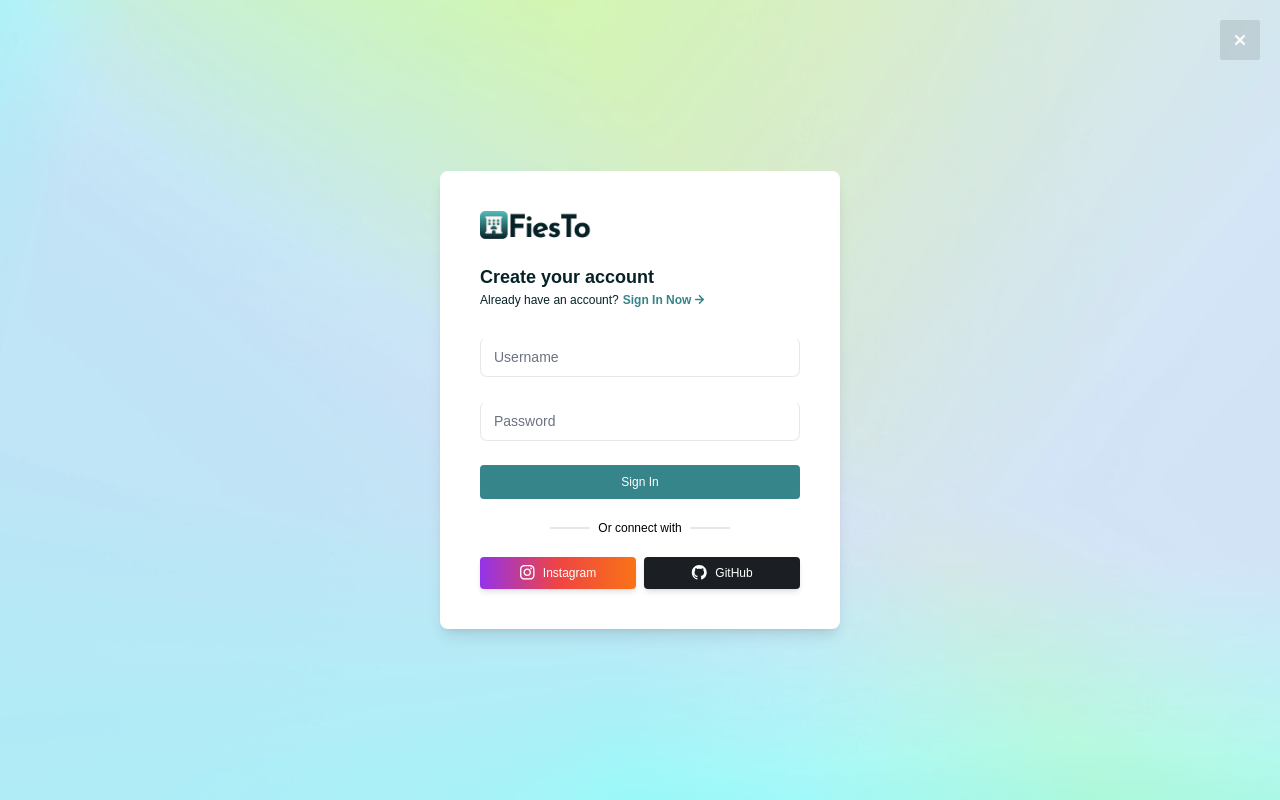
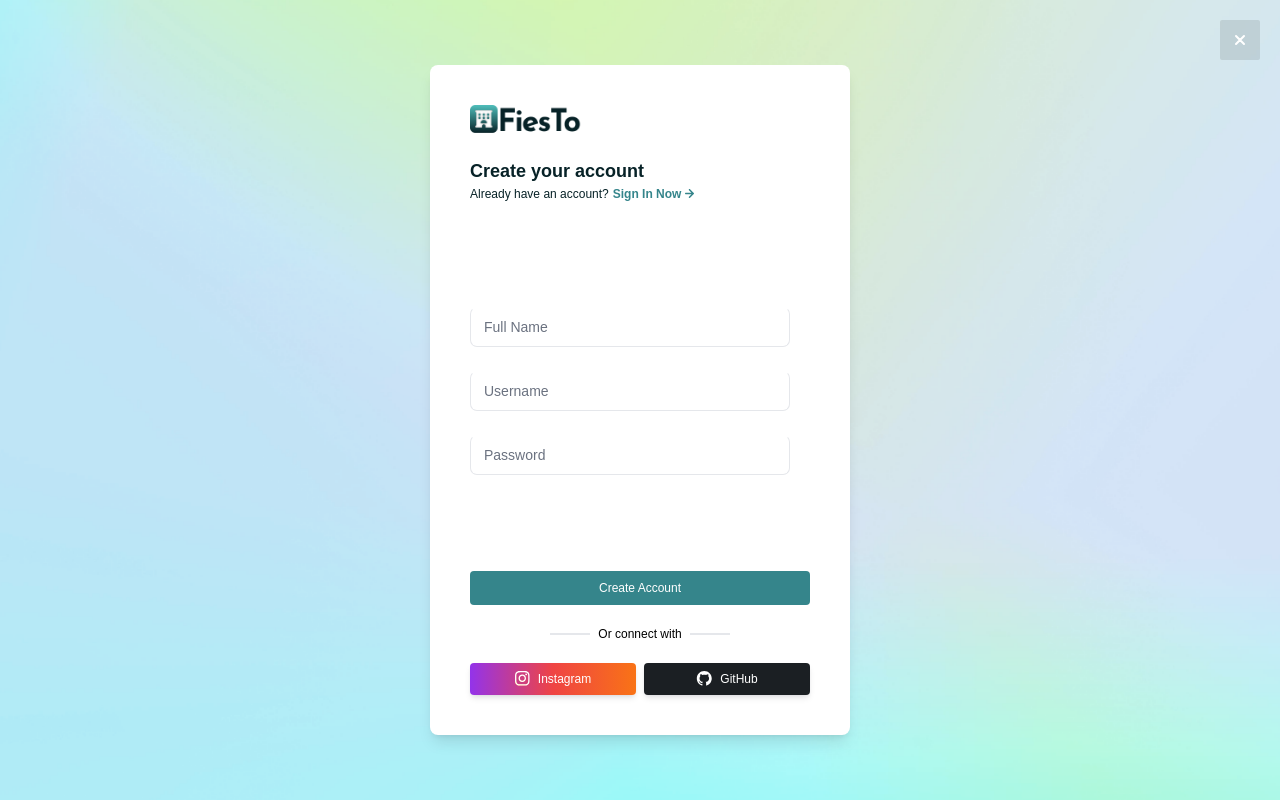
Before and after one commit to sehan22/FiesTo-Hotel-Project, a React (Create React App) app in the folder client/: page /signup in a window 1280 px wide. Built offline with nearby package versions, Linux system fonts and the light colour scheme.

Commit message:
site SignUp page UI updated.

```diff
--- a/client/src/index.css
+++ b/client/src/index.css
@@ -11,3 +11,17 @@
 body {
     background-color: #F8F8F8;
 }
+
+.custom-scrollbar::-webkit-scrollbar {
+    width: 5px;
+}
+
+.custom-scrollbar::-webkit-scrollbar-thumb {
+    background-color: #35858B;
+    border-radius: 6px;
+}
+
+.custom-scrollbar::-webkit-scrollbar-track {
+    background-color: #F8F8F8;
+    border-radius: 6px;
+}
--- a/client/src/view/pages/SignUp/SignUp.tsx
+++ b/client/src/view/pages/SignUp/SignUp.tsx
@@ -18,7 +18,8 @@
                             <h6 className="text-primary">Already have an account? </h6>
 
                             <div className="flex items-center justify-center gap-1">
-                                <h6 className="text-secondary cursor-pointer" style={{fontWeight: '600'}}><Link to="/login">Sign In Now</Link></h6>
+                                <h6 className="text-secondary cursor-pointer" style={{fontWeight: '600'}}><Link
+                                    to="/login">Sign In Now</Link></h6>
                                 <svg xmlns="http://www.w3.org/2000/svg" width="9" height="9" viewBox="0 0 6 6"
                                      fill="none">
                                     <path
@@ -29,7 +30,21 @@
                         </div>
                     </div>
 
-                    <form className="flex flex-col justify-center items-center mt-2 gap-6">
+                    <form
+                        className="flex flex-col justify-center h-80 items-center mt-2 gap-6 pe-5 overflow-y-scroll custom-scrollbar">
+                        <div className="w-80 border-gray-400">
+                            <div className="relative w-full min-w-[200px] h-10">
+                                <input
+                                    className="peer w-full h-full bg-transparent text-blue-gray-700 font-normal outline outline-0 focus:outline-0 disabled:bg-blue-gray-50 disabled:border-0 transition-all placeholder-shown:border placeholder-shown:border-blue-gray-200 placeholder-shown:border-t-blue-gray-200 border focus:border-2 border-t-transparent focus:border-t-transparent text-smaller px-3 py-2.5 rounded-[7px] border-blue-gray-200 focus:border-gray-900"
+                                    placeholder=" "
+                                    type="text"
+                                    required/><label
+                                className="flex w-full h-full select-none pointer-events-none absolute left-0 font-normal !overflow-visible truncate peer-placeholder-shown:text-blue-gray-500 leading-tight peer-focus:leading-tight peer-disabled:text-transparent peer-disabled:peer-placeholder-shown:text-blue-gray-500 transition-all -top-1.5 peer-placeholder-shown:text-normal text-[11px] peer-focus:text-[11px] before:content[' '] before:block before:box-border before:w-2.5 before:h-1.5 before:mt-[6.5px] before:mr-1 peer-placeholder-shown:before:border-transparent before:rounded-tl-md before:border-t peer-focus:before:border-t-2 before:border-l peer-focus:before:border-l-2 before:pointer-events-none before:transition-all peer-disabled:before:border-transparent after:content[' '] after:block after:flex-grow after:box-border after:w-2.5 after:h-1.5 after:mt-[6.5px] after:ml-1 peer-placeholder-shown:after:border-transparent after:rounded-tr-md after:border-t peer-focus:after:border-t-2 after:border-r peer-focus:after:border-r-2 after:pointer-events-none after:transition-all peer-disabled:after:border-transparent peer-placeholder-shown:leading-[3.75] text-gray-500 peer-focus:text-gray-900 before:border-blue-gray-200 peer-focus:before:!border-gray-900 after:border-blue-gray-200 peer-focus:after:!border-gray-900">Full
+                                Name
+                            </label>
+                            </div>
+                        </div>
+
                         <div className="w-80 border-gray-400">
                             <div className="relative w-full min-w-[200px] h-10">
                                 <input
@@ -53,14 +68,14 @@
                             </label>
                             </div>
                         </div>
+                    </form>
 
-                        <div className="flex w-full">
-                            <button
-                                className="bg-secondary text-smaller text-white hover:bg-teal-600 py-2 px-4 w-full rounded">
-                                Sign In
-                            </button>
-                        </div>
-                    </form>
+                    <div className="flex w-full">
+                        <button
+                            className="bg-secondary text-smaller text-white hover:bg-teal-600 py-2 px-4 w-full rounded">
+                            Create Account
+                        </button>
+                    </div>
 
                     <div className="flex items-center justify-center gap-2 m-auto">
                         <div className="h-0.5 w-10 bg-gray-200"></div>
```
